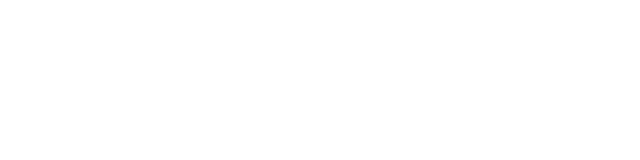
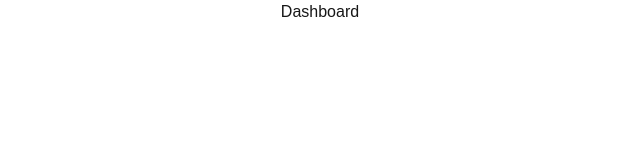
Before and after one commit to r0743720/MyCloud_Frontend, a Next.js app in the folder client/mycloud_frontend/client/: page / in a window 1280 px wide. Before the commit this address had no page. Shown: the top 160 px of the page, without its empty margins (320-960 px from the left). Built offline with nearby package versions, Linux system fonts and the light colour scheme.

Commit message:
debugging

```diff
--- a/client/mycloud_frontend/client/app/page.tsx
+++ b/client/mycloud_frontend/client/app/page.tsx
@@ -1,13 +1,13 @@
-import { useEffect } from "react";
-import { useRouter } from "next/router";
+'use client'
 
-export default function Home() {
-  const router = useRouter();
+import { useRouter } from 'next/navigation'
 
-  useEffect(() => {
-    const user = sessionStorage.getItem("loggedInUser");
-    user ? router.push("/dashboard") : router.push("/login");
-  }, []);
+export default function Page() {
+  const router = useRouter()
 
-  return null;
+  return (
+    <button type="button" onClick={() => router.push('/dashboard')}>
+      Dashboard
+    </button>
+  )
 }
--- a/client/mycloud_frontend/client/services/AuthService.ts
+++ b/client/mycloud_frontend/client/services/AuthService.ts
@@ -6,7 +6,7 @@
 };
 
 const login = (username: string, password: string) => {
-    console.log("login fetch call")
+    console.log("login fetch call:", process.env.NEXT_PUBLIC_API_URL)
   return fetch(process.env.NEXT_PUBLIC_API_URL + "/api/auth/login", {
     method: "POST",
     headers: { "Content-Type": "application/json" },
```
